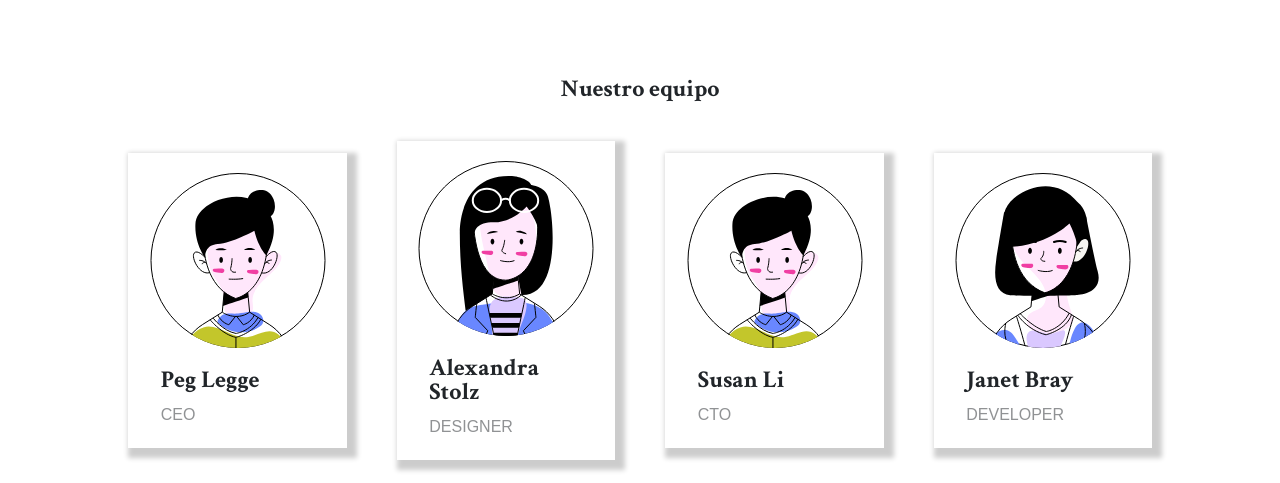
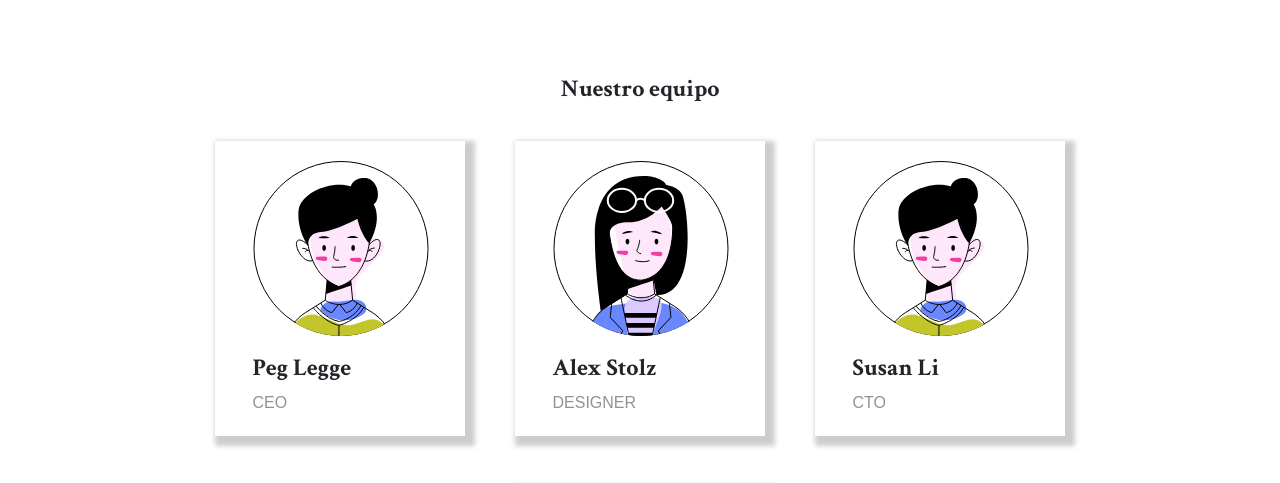
Before and after one commit to Patri-GL/pw-project-promo-53-module-1-team-1, a website built with Vite: page src/index.html in a window 1280 px wide. Shown: the part 1063-1546 px from the top of the page. Built offline with nearby package versions, Linux system fonts and the light colour scheme; files whose address does not match are found by name.

Commit message:
responsive de raquel arreglado

```diff
--- a/src/partials/raquel.html
+++ b/src/partials/raquel.html
@@ -1,12 +1,12 @@
-    <div class="equipo">
+    <div class="equipo"> <!--CAJA DE LA SECCIÓN DE RAQUEL -->
       <h2>Nuestro equipo</h2>
-      <div class="all_section">
-          <div class="box_perfil">
-              <div class="perfil">
-                  <div class="perfil_foto">
+      <div class="all_section"> <!--Caja para guardar todas las cajitas de gente (sin el titulo) -->
+          <div class="box_perfil"> <!--Caja individual para una persona -->
+              <div class="perfil"> <!--Rejilla de los elementos de la caja individual -->
+                  <div class="perfil_foto"> <!--Solo la foto individual-->
                       <img src="img/c.svg" alt="foto de Peg">
                   </div>
-                  <div class="perfil_txt">
+                  <div class="perfil_txt"> <!--Solo texto individual -->
                       <h2>Peg Legge</h2>
                       <p class="cargo">CEO</p>
                   </div>
@@ -18,7 +18,7 @@
                       <img src="img/b.svg" alt="foto de Alexandra">
                   </div>
                   <div class="perfil_txt">
-                      <h2>Alexandra Stolz</h2>
+                      <h2>Alex Stolz</h2>
                       <p class="cargo">DESIGNER</p>
                   </div>
               </div>
--- a/src/scss/pages/_index.scss
+++ b/src/scss/pages/_index.scss
@@ -116,6 +116,7 @@
   }
 }
 
+// RACHEL
 .equipo {
   background-color: white;
   display: flex;
@@ -139,6 +140,8 @@
   display: flex;
   flex-direction: column;
   align-items: center;
+  max-width: 325px;
+  min-width: 200px;
   width: 100%;
   padding-top: 20px;
   box-shadow: 5px 5px 5px 5px rgba(0, 0, 0, 0.2);
@@ -171,14 +174,18 @@
   margin-top: 15px;
 }
 
-/* background-color: #77C59E; */
-
-@media all and (min-width: 481px) {
+@media all and (min-width: 768px) {
   .all_section {
     display: flex;
     flex-direction: row;
+    flex-wrap: wrap;
     align-items: center;
+    justify-content: center;
     gap: 50px;
     width: 80%;
   }
+  .box_perfil{
+    width: 250px;
+    min-width: 182px;
+  }
 }
```
